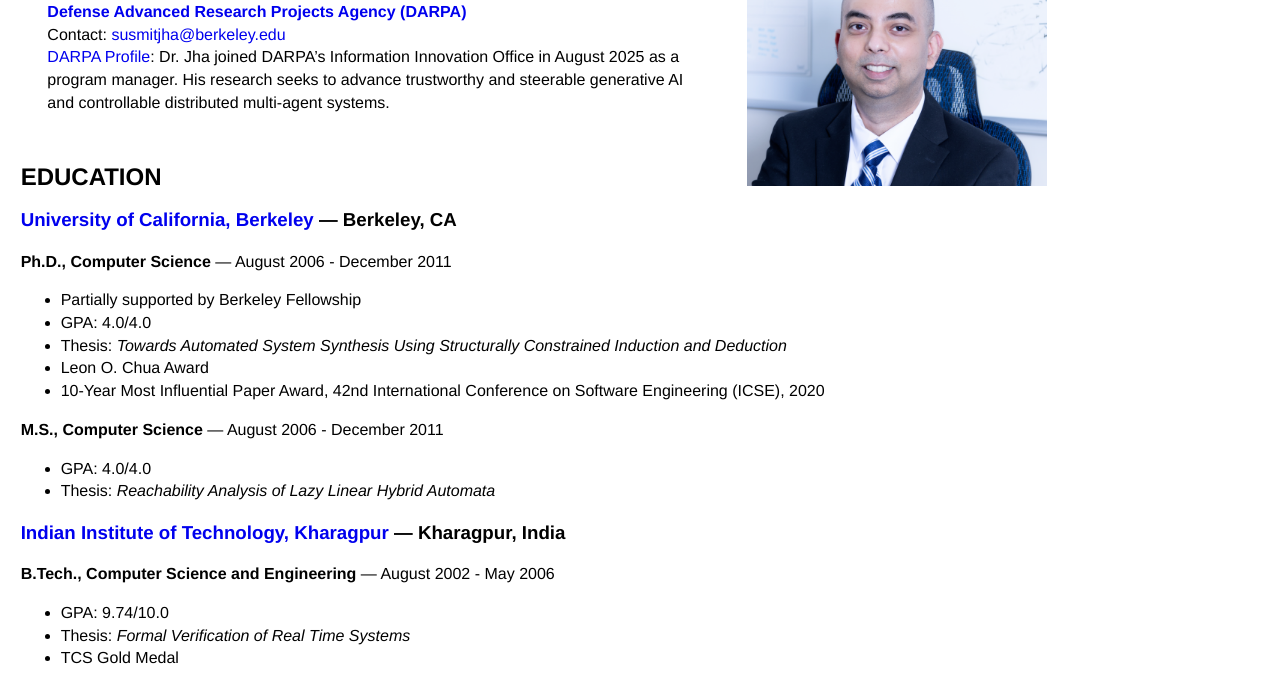
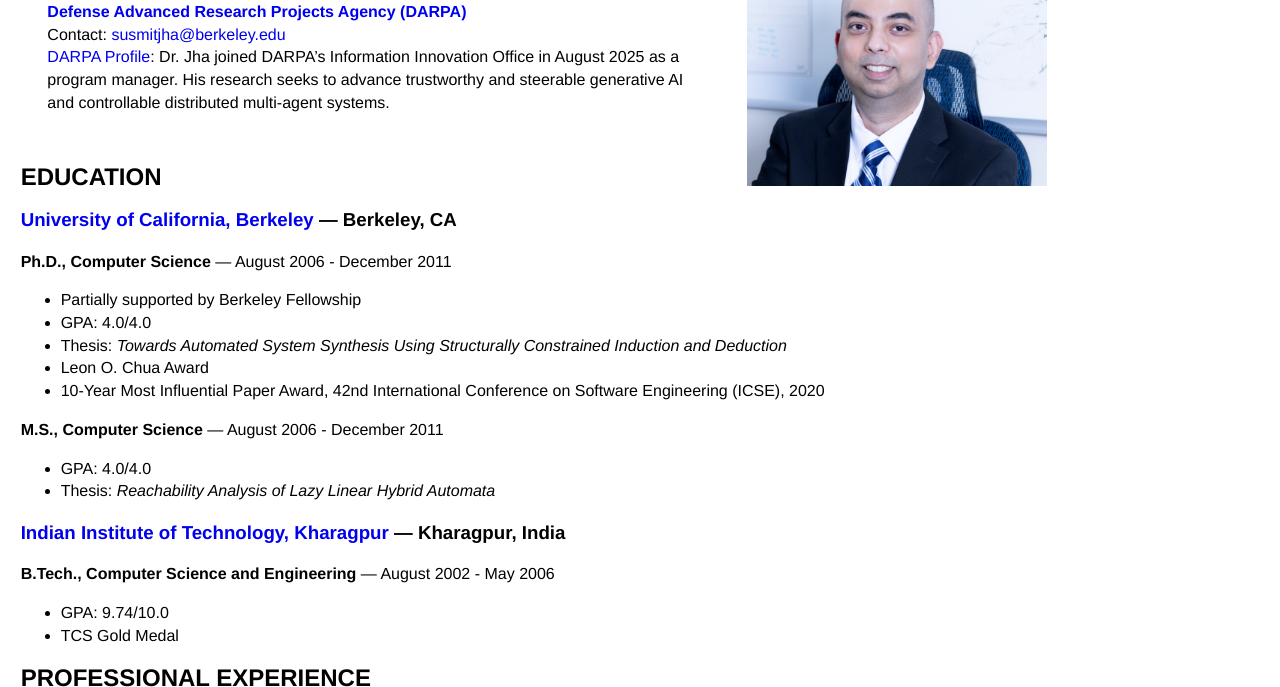
Before and after one commit to susmitjha/susmitjha.github.io, a plain HTML site: page index.html in a window 1280 px wide. Shown: the part 116-803 px from the top of the page. Drawn offline with Linux system fonts and the light colour scheme.

Commit message:
Minor update

```diff
--- a/index.html
+++ b/index.html
@@ -75,7 +75,6 @@ margin-top:0.0em;
             <p><strong>B.Tech., Computer Science and Engineering</strong> &mdash; August 2002 - May 2006</p>
             <ul>
                 <li>GPA: 9.74/10.0</li>
-                <li>Thesis: <em>Formal Verification of Real Time Systems</em></li>
                 <li>TCS Gold Medal</li>
             </ul>
         </section>
```
